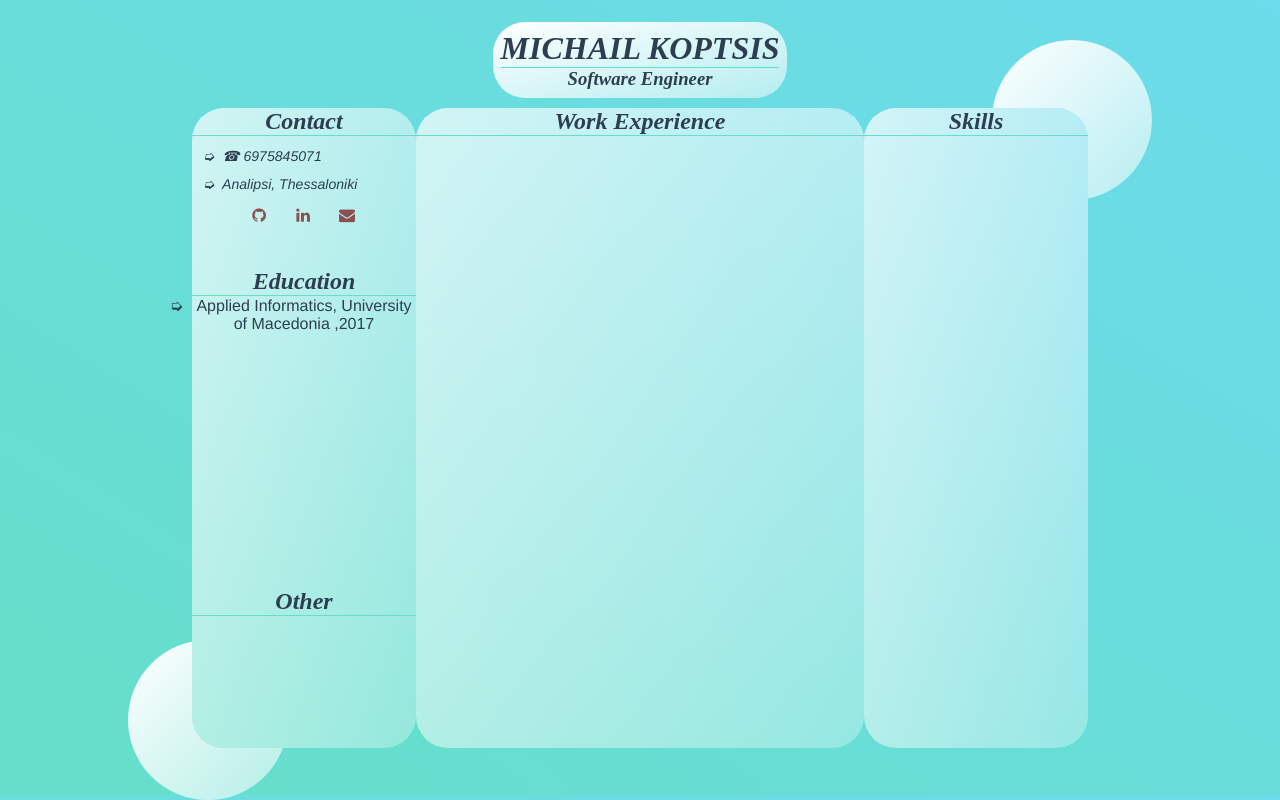
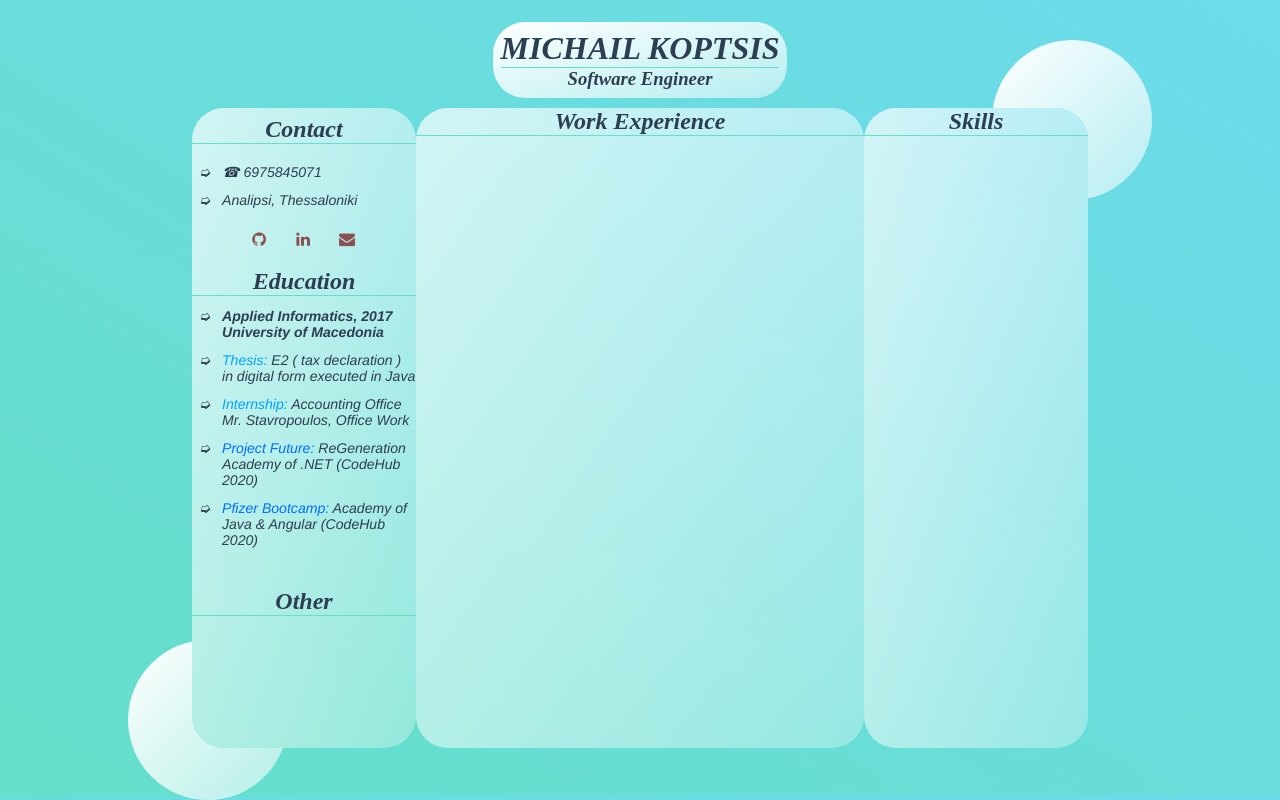
Before and after one commit to mixailkop10/My_CV, a Vue app: page / in a window 1280 px wide. Built offline with nearby package versions, Linux system fonts and the light colour scheme.

Commit message:
finish education div and style it

```diff
--- a/src/components/HomePage.vue
+++ b/src/components/HomePage.vue
@@ -51,7 +51,11 @@
         <div class="education">
           <h1>Education</h1>
           <ul>
-              <li><span>Applied Informatics, University of Macedonia ,2017</span></li>
+              <li><span class="degree">Applied Informatics, 2017  University of Macedonia</span></li>
+              <li><span class="thesis-title">Thesis:</span><span> E2 ( tax declaration ) in digital form executed in Java</span></li>
+              <li><span class="internship-title">Internship:</span><span> Accounting Office Mr. Stavropoulos, Office Work</span></li>
+              <li><span class="project-fut-title">Project Future:</span><span> ReGeneration Academy of .NET (CodeHub 2020)</span></li>
+              <li><span class="pfizer-boot-title">Pfizer Bootcamp:</span><span> Academy of Java & Angular (CodeHub 2020)</span></li>
           </ul>
         </div>
         <div class="other">
@@ -149,15 +153,15 @@ h3 {
   font-family: -webkit-body;
 }
 li{
-    list-style-type: '➭  ';
+    list-style-type: '➭   ';
 }
-
 
 /* LEFT DIV */
 .general {
   flex: 1;
   display: flex;
   flex-direction: column;
+  justify-content: space-evenly;
   background: linear-gradient(
     to right bottom,
     rgba(255, 255, 255, 0.7),
@@ -169,6 +173,7 @@ li{
   flex: 1;
   display: flex;
   flex-direction: column;
+  justify-content: space-evenly;
 }
 
 .info li {
@@ -180,6 +185,28 @@ li{
 }
 .education {
   flex: 2;
+}
+.education li{
+    font-size: 0.88rem;
+  font-style: italic;
+  text-align: left;
+  margin-left: 30px;
+  margin-top: 12px;
+}
+.degree{
+    font-weight: bold;
+}
+.thesis-title{
+    color: rgb(0, 162, 255);
+}
+.internship-title{
+    color: rgb(0, 162, 255);
+}
+.project-fut-title{
+    color: rgb(0, 110, 255);
+}
+.pfizer-boot-title{
+    color: rgb(0, 110, 255);
 }
 .other {
   flex: 1;
```
